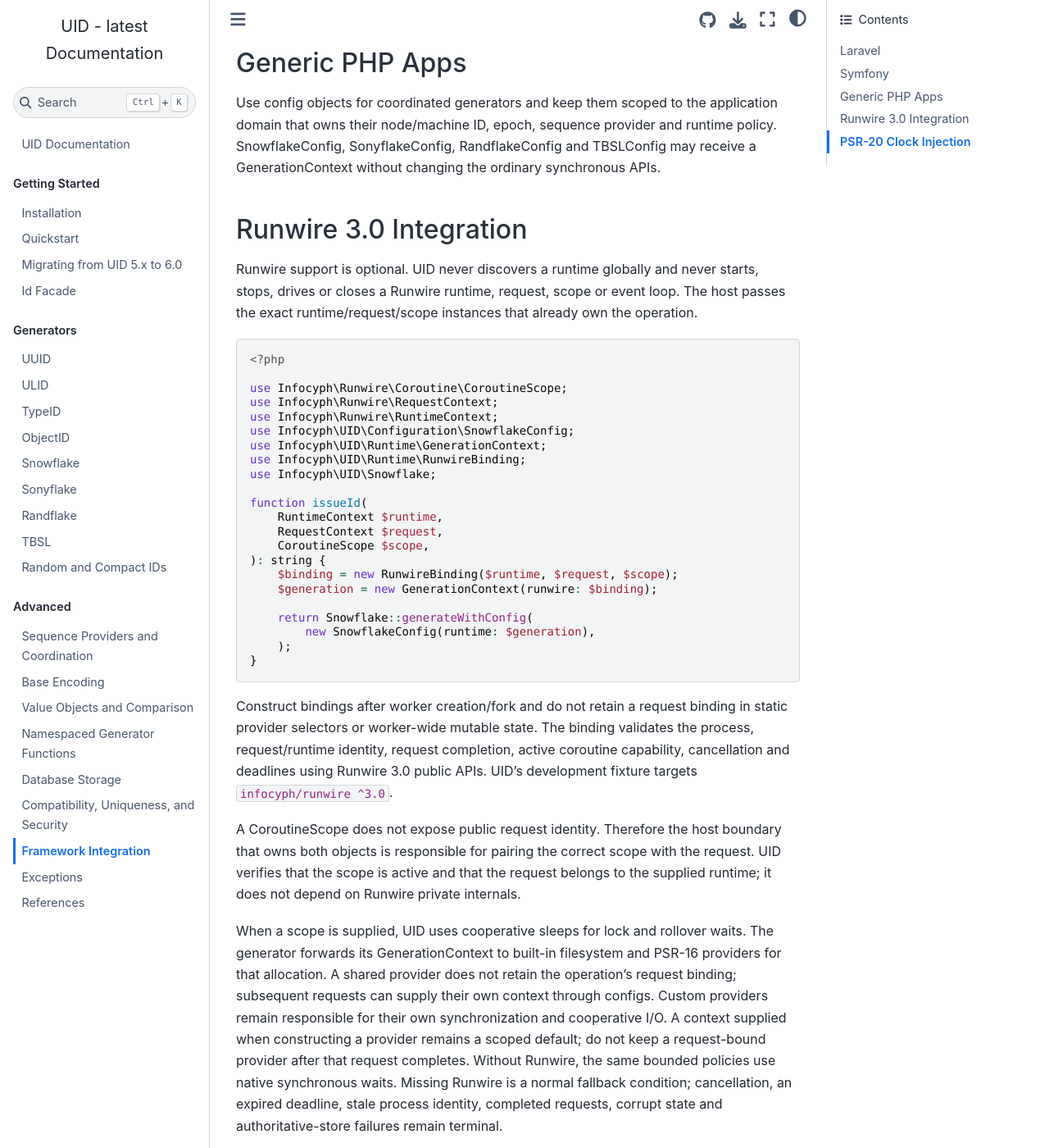
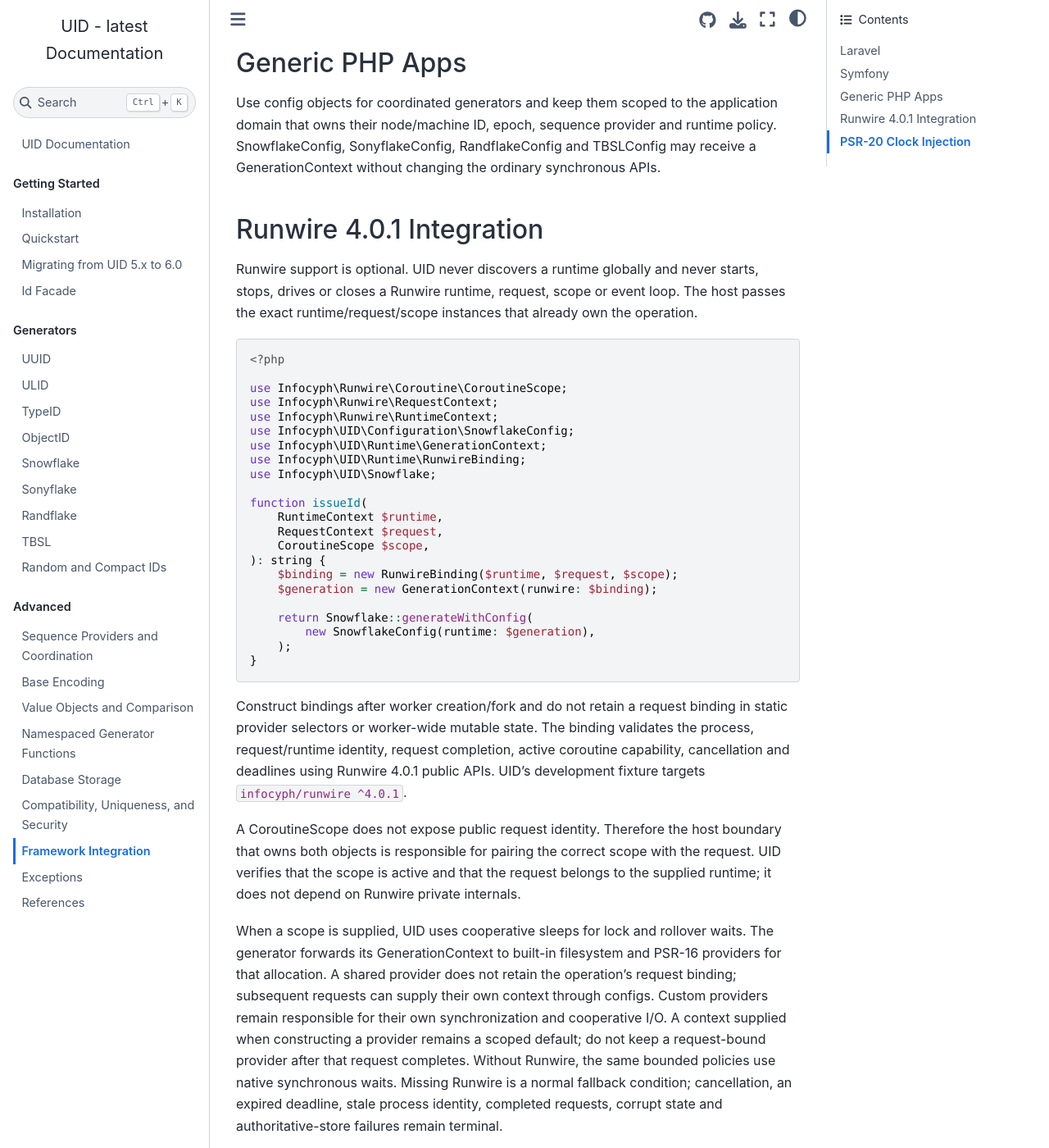
Before and after one commit to infocyph/UID, a Sphinx documentation site: the page built from docs/framework-integration.rst, in a window 1280 px wide and 1400 px high, scrolled down 469 px. Shown: the whole window at 82% size. Built offline with Sphinx 7.4.7 and the Sphinx Book theme 1.1.4, drawn with Linux system fonts in a browser that asks for light colours.

```diff
--- a/docs/compatibility.rst
+++ b/docs/compatibility.rst
@@ -69,6 +69,6 @@ Runtime Requirements
 
 - PHP 8.4 or newer on a 64-bit runtime.
 - The ctype extension is required.
-- Runwire 3.0 and PSR-20 clocks are optional passed-instance integrations.
+- Runwire 4.0.1 and PSR-20 clocks are optional passed-instance integrations.
 - No BCMath dependency.
 - PSR-16 is optional and needed only for the PSR simple-cache sequence provider.
--- a/docs/framework-integration.rst
+++ b/docs/framework-integration.rst
@@ -22,7 +22,7 @@ application domain that owns their node/machine ID, epoch, sequence provider and
 runtime policy. SnowflakeConfig, SonyflakeConfig, RandflakeConfig and TBSLConfig
 may receive a GenerationContext without changing the ordinary synchronous APIs.
 
-Runwire 3.0 Integration
+Runwire 4.0.1 Integration
 --------------------------
 
 Runwire support is optional. UID never discovers a runtime globally and never
@@ -58,8 +58,8 @@ operation.
 Construct bindings after worker creation/fork and do not retain a request binding
 in static provider selectors or worker-wide mutable state. The binding validates
 the process, request/runtime identity, request completion, active coroutine
-capability, cancellation and deadlines using Runwire 3.0 public APIs. UID's
-development fixture targets ``infocyph/runwire ^3.0``.
+capability, cancellation and deadlines using Runwire 4.0.1 public APIs. UID's
+development fixture targets ``infocyph/runwire ^4.0.1``.
 
 A CoroutineScope does not expose public request identity. Therefore the host
 boundary that owns both objects is responsible for pairing the correct scope with
--- a/docs/installation.rst
+++ b/docs/installation.rst
@@ -30,7 +30,7 @@ only the integration used by the application:
 
 .. code-block:: bash
 
-   composer require infocyph/runwire:^3.0
+   composer require infocyph/runwire:^4.0.1
    composer require psr/clock:^1.0
    composer require psr/simple-cache:^3.0
 
--- a/docs/uuid.rst
+++ b/docs/uuid.rst
@@ -142,7 +142,7 @@ Supported bases: ``10``, ``16``, ``32``, ``36``, ``58``, ``62``.
 GUID Helper
 -----------
 
-``UUID::guid(bool $trim = true)`` generates GUID-format text.
+``UUID::guid(bool $trim = true)`` generates GUID-format text using the PHP CSPRNG on every platform.
 
 Exception Type
 --------------
```
Also changed, not shown: README.md (+2 -2 lines).
